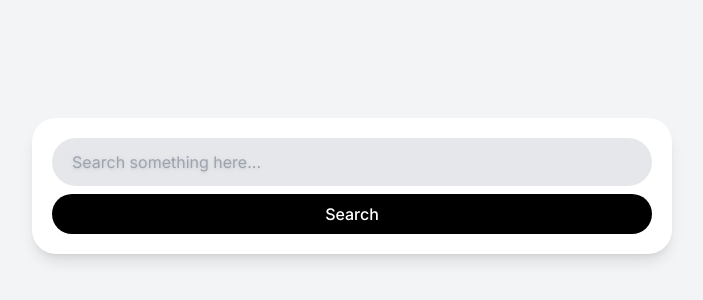
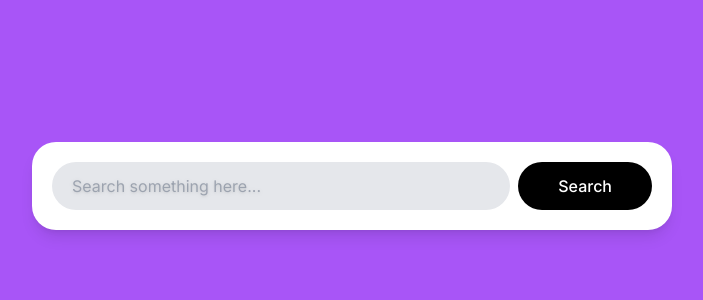
Before and after one commit to lonely-wolf-howl/next.js-carrot-market, a Next.js app: page / in a window 1280 px wide. Shown: the part 214-514 px from the top of the page, without its empty margins (288-991 px from the left). Built offline with nearby package versions, Linux system fonts and the light colour scheme.

Commit message:
feat. 화면 크기에 따른 조건부 반응형 디자인 구현.

```diff
--- a/app/page.tsx
+++ b/app/page.tsx
@@ -1,9 +1,13 @@
 export default function Home() {
   return (
-    <main className="bg-gray-100 h-screen flex items-center justify-center p-5">
+    <main
+      className="bg-gray-100
+    sm:bg-red-500 md:bg-green-500 lg:bg-blue-500 xl:bg-purple-500
+      h-screen flex items-center justify-center p-5"
+    >
       <div
         className="bg-white w-full shadow-lg p-5 rounded-3xl
-      max-w-screen-sm flex flex-col gap-2"
+        max-w-screen-sm flex flex-col md:flex-row gap-2"
       >
         <input
           type="text"
@@ -14,7 +18,7 @@
         />
         <button
           className="bg-black text-white py-2 rounded-full
-         active:scale-90 outline-none transition-transform font-medium"
+          active:scale-90 outline-none transition-transform font-medium md:px-10"
         >
           Search
         </button>
```
